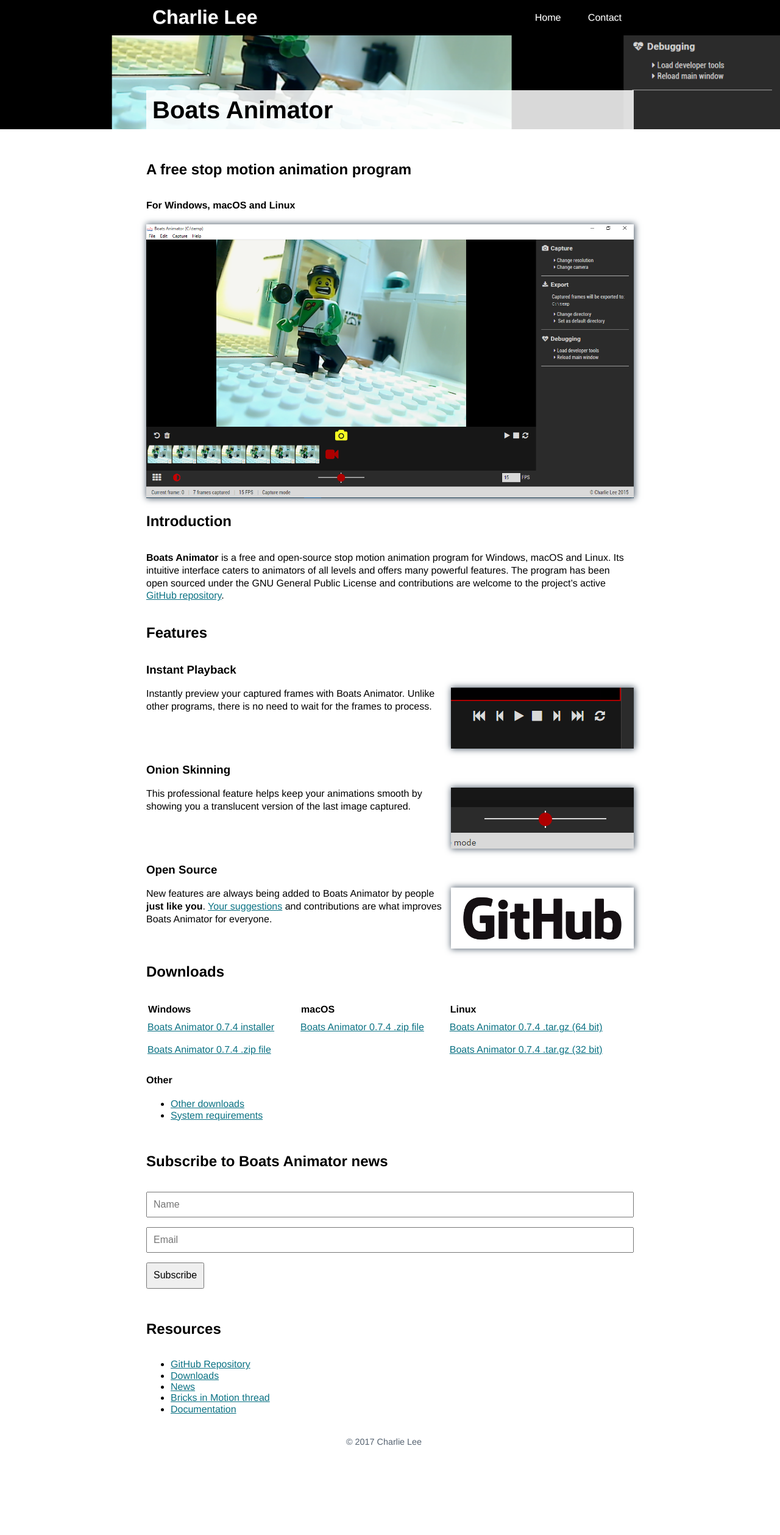
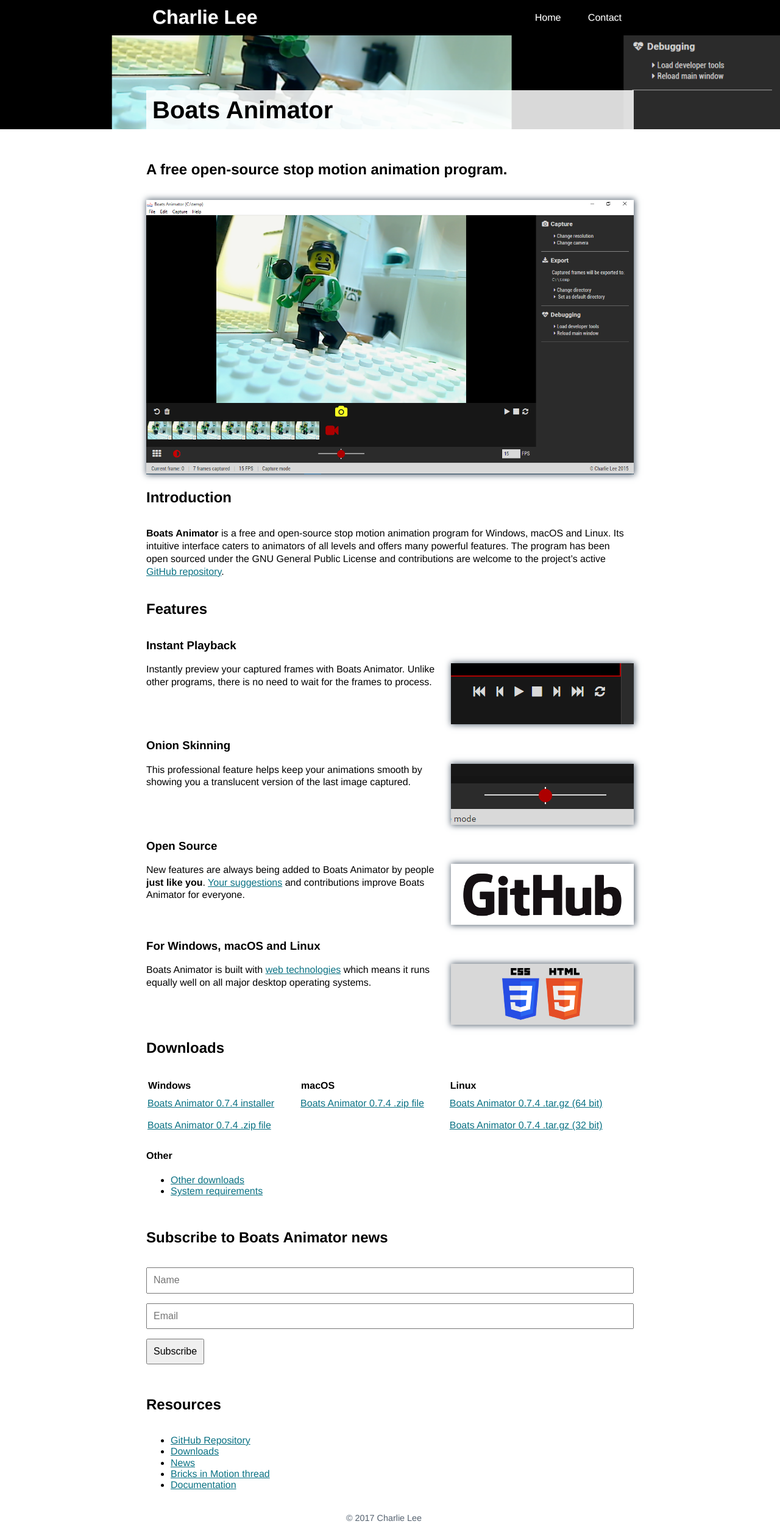
Before and after one commit to charlielee/charlielee.github.io, a Jekyll site: the page built from _projects/boats-animator.md, in a window 1280 px wide. Shown: the whole page at 61% size. Built offline with Jekyll 4.4.1, drawn with Linux system fonts in a browser that asks for light colours; before the commit the page ends 2394 px from its top, so only the background shows below that.

Commit message:
Move cross platform information

```diff
--- a/_projects/boats-animator.md
+++ b/_projects/boats-animator.md
@@ -10,9 +10,7 @@
 img: assets/img/boats-animator.png
 excerpt: An open-source stop motion animation program created using NW.js.
 ---
-## A free stop motion animation program
-
-#### For Windows, macOS and Linux
+## A free open-source stop motion animation program.
 
 ![Screenshot of Boats Animator v0.6.1](../assets/img/boats-animator.png)
 
@@ -24,15 +22,19 @@
 
 ### Instant Playback
 
-![playback](../assets/boats-animator/playback.png) Instantly preview your captured frames with Boats Animator. Unlike other programs, there is no need to wait for the frames to process.
+![Playback](../assets/boats-animator/playback.png) Instantly preview your captured frames with Boats Animator. Unlike other programs, there is no need to wait for the frames to process.
 
 ### Onion Skinning
 
-![onion skin](../assets/boats-animator/onion-skin.png) This professional feature helps keep your animations smooth by showing you a translucent version of the last image captured.
+![Onion skinning](../assets/boats-animator/onion-skin.png) This professional feature helps keep your animations smooth by showing you a translucent version of the last image captured.
 
 ### Open Source
 
-![GitHub_Logo](../assets/boats-animator/github-logo.png) New features are always being added to Boats Animator by people **just like you**. [Your suggestions]({{ page.repository }}/issues) and contributions are what improves Boats Animator for everyone.
+![GitHub logo](../assets/boats-animator/github-logo.png) New features are always being added to Boats Animator by people **just like you**. [Your suggestions]({{ page.repository }}/issues) and contributions improve Boats Animator for everyone.
+
+### For Windows, macOS and Linux
+
+![Cross platform](../assets/boats-animator/cross-platform.png) Boats Animator is built with [web technologies](http://nwjs.io/) which means it runs equally well on all major desktop operating systems.
 
 ## Downloads
 
--- a/assets/main.css
+++ b/assets/main.css
@@ -383,6 +383,13 @@
   /* 2.1. PRIMARY
      -------------------------------- */
 
+  article img {
+    float: right;
+    margin-top: 0;
+    max-width: 100%;
+    width: auto;
+  }
+
   aside li {
     display: inline-block;
   }
@@ -451,12 +458,6 @@
   article {
     max-width: 800px;
     padding: 0 20px;
-  }
-  article img {
-    float: right;
-    margin-top: 0;
-    max-width: 100%;
-    width: auto;
   }
   article.with-sidebar {
     display: flex;
```
Also changed, not shown: assets/boats-animator/cross-platform.png (added).
